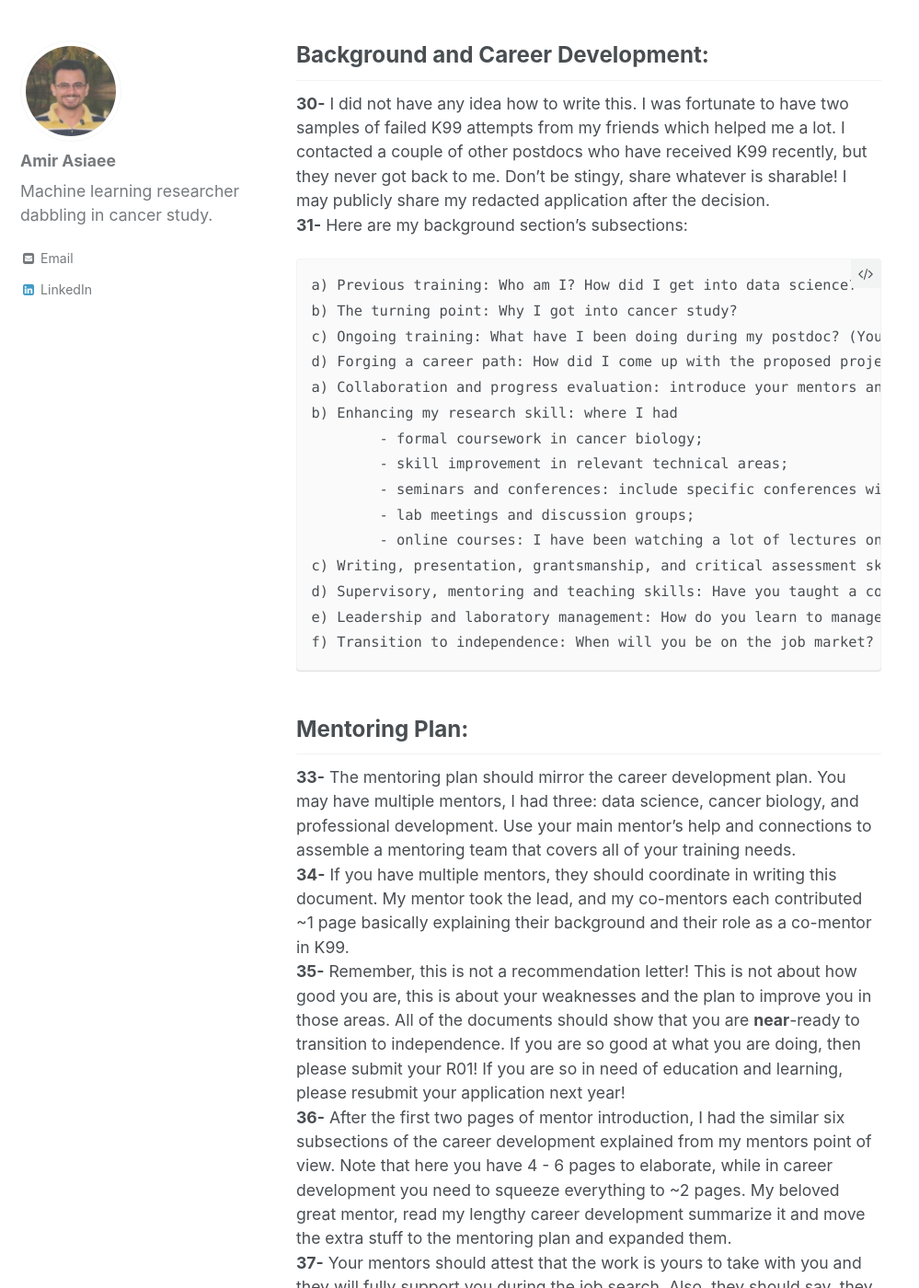
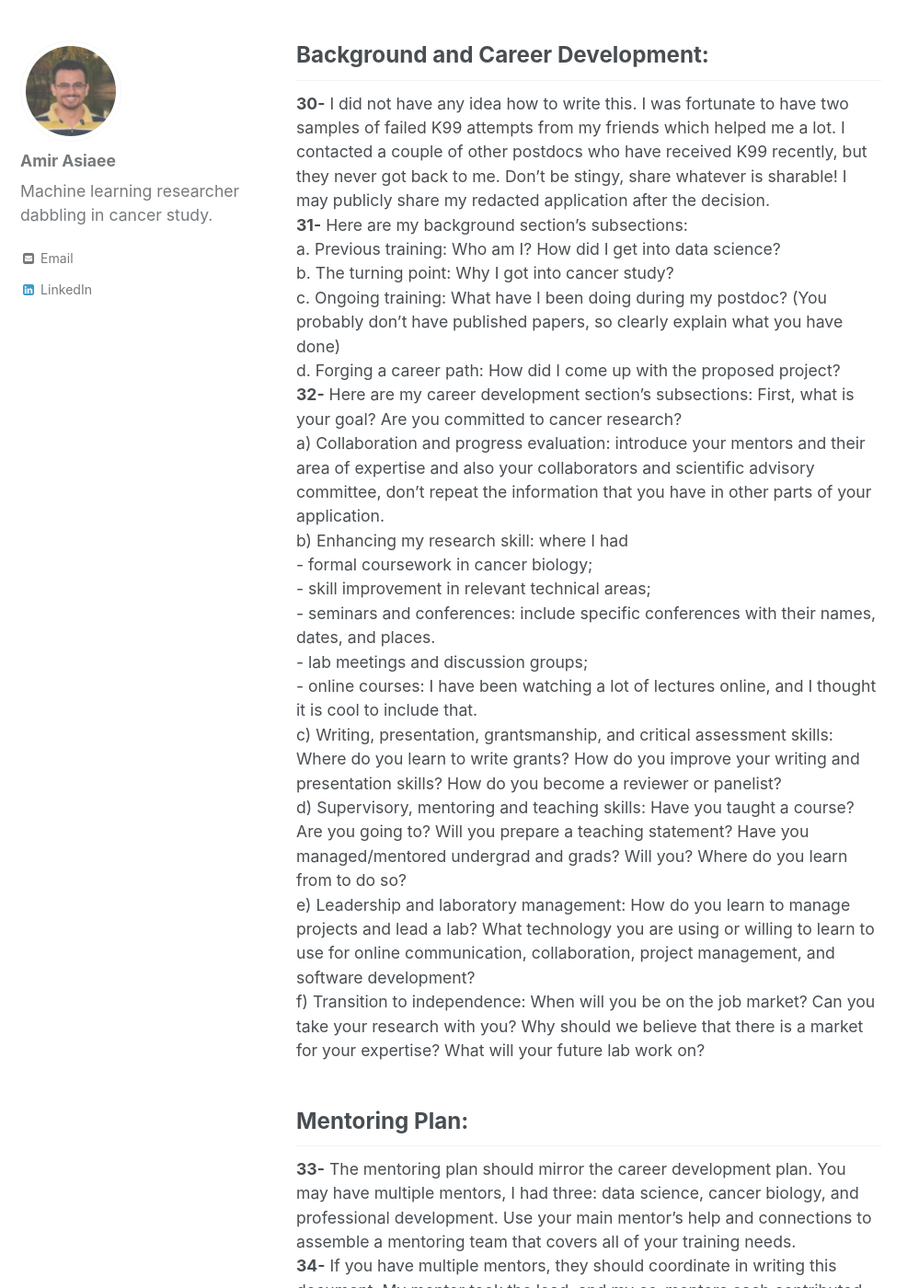
Before and after one commit to aasiaeet/aasiaeet.github.io, a Jekyll site: the page built from _posts/2019-03-02-early-k99.md, in a window 1280 px wide and 1400 px high, scrolled down 5967 px. Shown: the whole window at 92% size, without its empty margins (0-999 px from the left). Built offline with Jekyll 4.4.1, drawn with Linux system fonts in a browser that asks for light colours; nearby versions of some CDN libraries; comment, search, counter and statistics services are not loaded.

Commit message:
back tab?

```diff
--- a/_posts/2019-03-02-early-k99.md
+++ b/_posts/2019-03-02-early-k99.md
@@ -69,11 +69,10 @@
 ## Background and Career Development:
 **30-** I did not have any idea how to write this. I was fortunate to have two samples of failed K99 attempts from my friends which helped me a lot. I contacted a couple of other postdocs who have received K99 recently, but they never got back to me. Don't be stingy, share whatever is sharable! I may publicly share my redacted application after the decision.
 **31-** Here are my background section's subsections:
-
-	a) Previous training: Who am I? How did I get into data science?
-	b) The turning point: Why I got into cancer study?
-	c) Ongoing training: What have I been doing during my postdoc? (You probably don't have published papers, so clearly explain what you have done)
-	d) Forging a career path: How did I come up with the proposed project?
+a. Previous training: Who am I? How did I get into data science?
+b. The turning point: Why I got into cancer study?
+c. Ongoing training: What have I been doing during my postdoc? (You probably don't have published papers, so clearly explain what you have done)
+d. Forging a career path: How did I come up with the proposed project?
 **32-** Here are my career development section's subsections: First, what is your goal? Are you committed to cancer research?
 	a) Collaboration and progress evaluation: introduce your mentors and their area of expertise and also your collaborators and scientific advisory committee, don't repeat the information that you have in other parts of your application.
 	b) Enhancing my research skill: where I had
```
